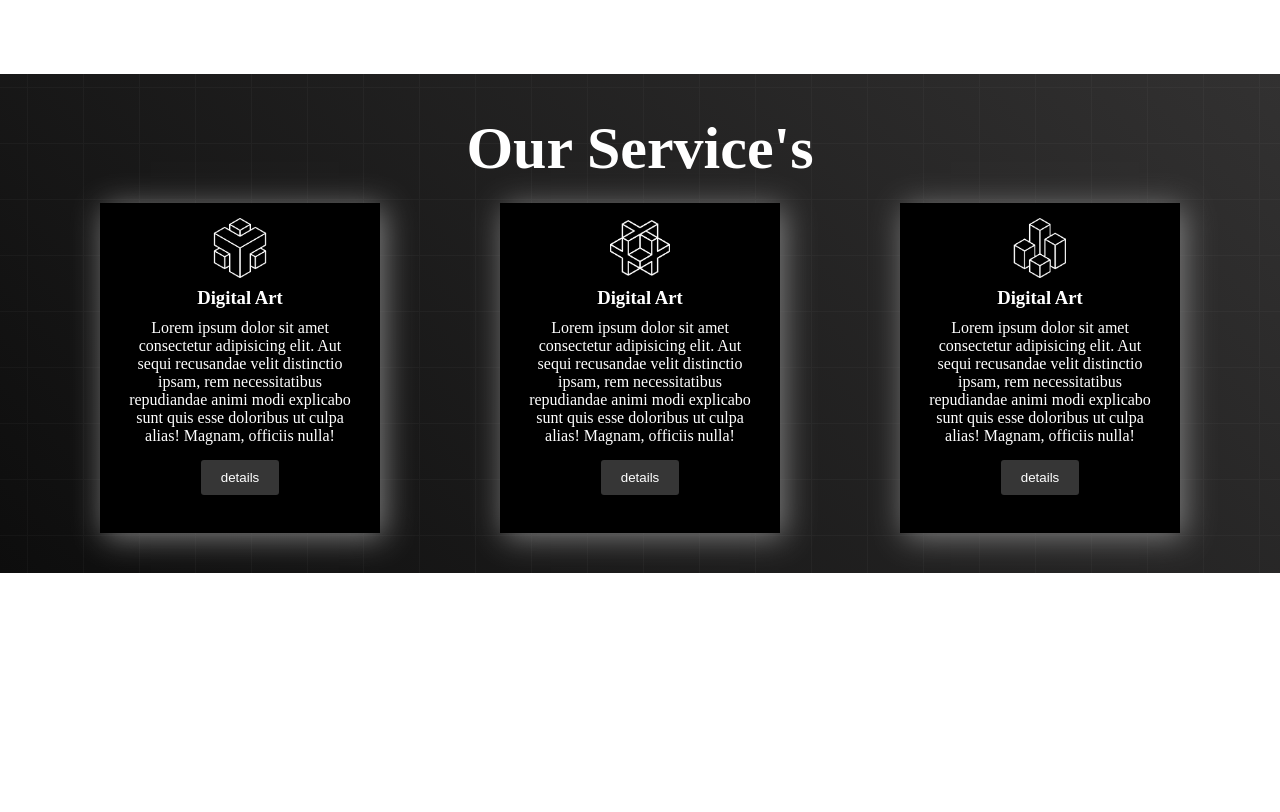
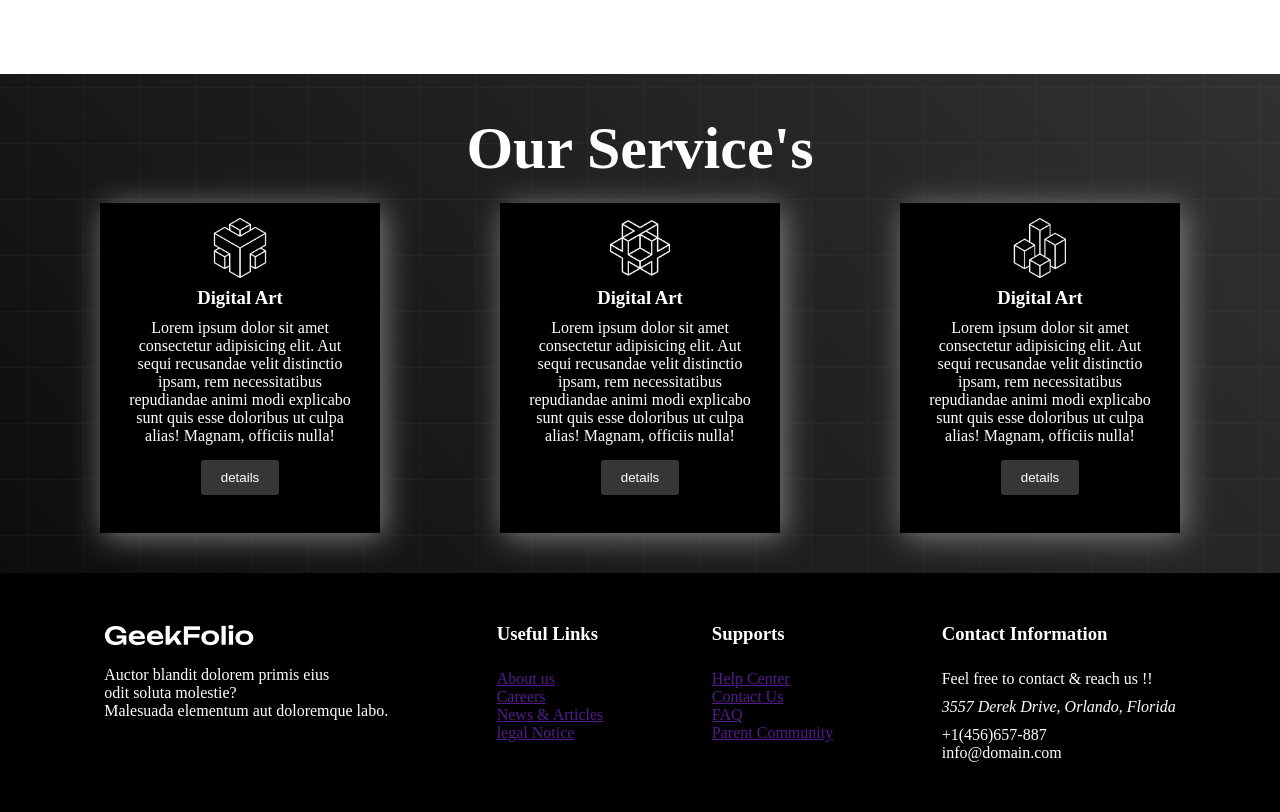
Before and after one commit to KaziMashhunAhmed/Digital-Products-Website-Using-HTML_CSS, a plain HTML site: page index.html in a window 1280 px wide. Shown: the part 1696-2508 px from the top of the page. Before the commit the page ends 2269 px from the top, so only its background shows below. Drawn offline with Linux system fonts and the light colour scheme.

Commit message:
Footer Added

```diff
--- a/index.html
+++ b/index.html
@@ -88,6 +88,39 @@
             </div>
         </section>
     </main>
-    <footer></footer>
+    <footer class="footer">
+        <div class="footer-container">
+            <div>
+                <img class="logo-pic" src="./logo/logo-light.png" alt="">
+                <p class="footer-p">Auctor blandit dolorem primis eius <br> odit soluta molestie? <br> Malesuada elementum aut doloremque labo.
+                </p>
+            </div>
+            <div>
+                <h3 class="footer-title">Useful Links</h3>
+                <li class="li"><a class="footer-p" href="">About us</a></li>
+                <li class="li"><a class="footer-p" href="">Careers</a></li>
+                <li><a class="footer-p" href="">News & Articles</a></li>
+                <li><a class="footer-p" href="">legal Notice</a></li>
+            </div>
+            <div>
+                <h3 class="footer-title">Supports</h3>
+                <li><a class="footer-p" href="">Help Center</a></li>
+                <li><a class="footer-p" href="">Contact Us</a></li>
+                <li><a class="footer-p" href="">FAQ</a></li>
+                <li><a class="footer-p" href="">Parent Community</a></li>
+            </div>
+            <div>
+                <h3 class="footer-title">Contact Information</h3>
+                <p class="footer-p">Feel free to contact & reach us !!</p>
+                <address class="footer-p">3557 Derek Drive, Orlando, Florida</address>
+                <p class="footer-p">+1(456)657-887 <br>info@domain.com</p>
+
+            </div>
+
+
+        </div>
+
+
+    </footer>
 </body>
 </html>
--- a/style.css
+++ b/style.css
@@ -122,3 +122,23 @@
 #service-title{
     color: white;
 }
+.footer{
+    background-color: black;
+}
+.footer-container{
+    display: flex;
+    justify-content: space-around;
+    color: white;
+    list-style: none;
+    padding: 50px;
+
+}
+.footer-title{
+    margin-bottom: 25px;
+    font-size: bold;
+
+}
+.footer-p{
+    margin-top: 10px;
+
+}
```
